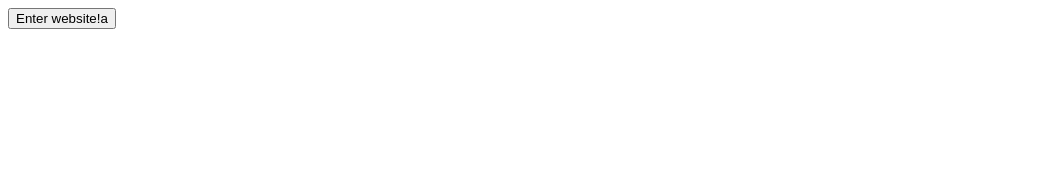
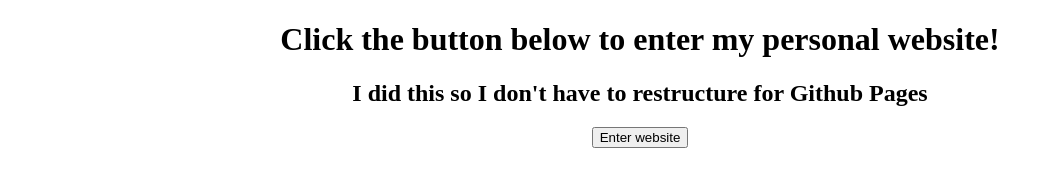
Before and after one commit to ccald27/lab3-public, a plain HTML site: page index.html in a window 1280 px wide. Shown: the whole page, without its empty margins (0-1052 px from the left). Drawn offline with Linux system fonts and the light colour scheme.

Commit message:
enter website

```diff
--- a/index.html
+++ b/index.html
@@ -1,5 +1,8 @@
 <!DOCTYPE html>
 <html>
-
-<button href="submission/views/home.html">Enter website!a</button>
+<center>
+<h1>Click the button below to enter my personal website!</h1>
+<h2>I did this so I don't have to restructure for Github Pages</h2>
+</center>
+<center><button onclick="window.location.href='submission/views/home.html'">Enter website</button></center>
 </html>
```
